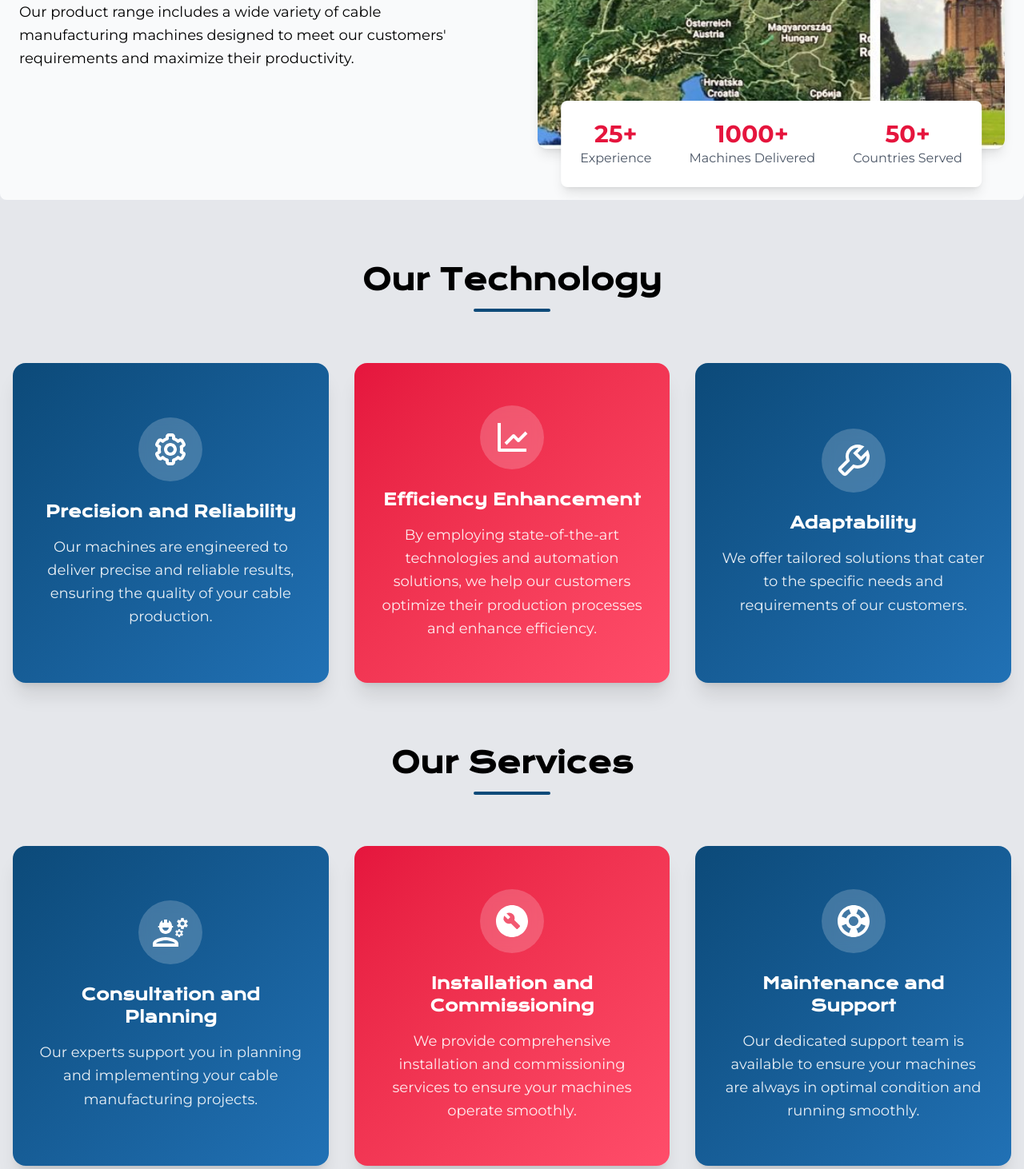
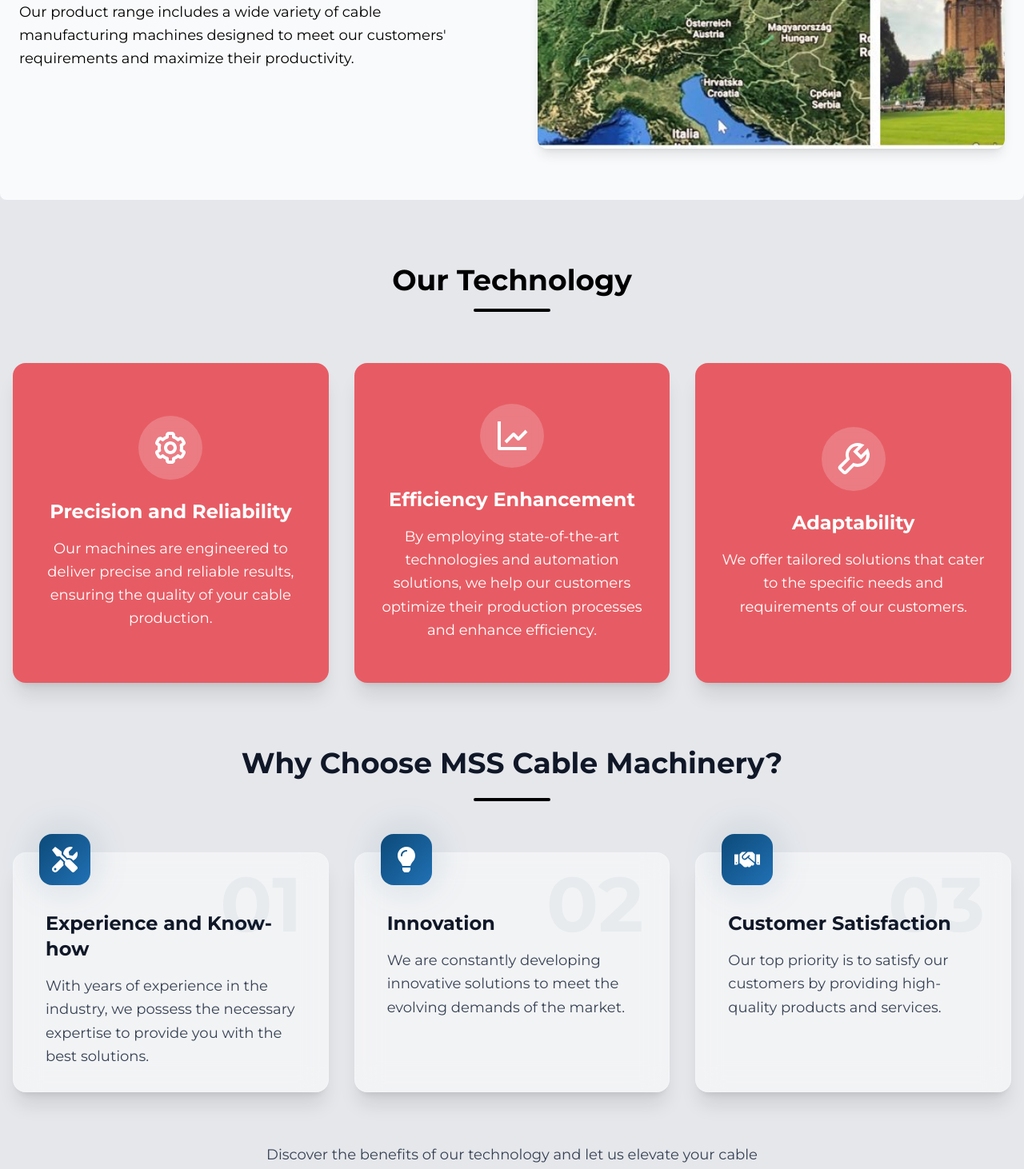
Before and after one commit to t4ner/mss-website, a React (Vite) app: page / in a window 1280 px wide. Shown: the part 1300-2762 px from the top of the page at 80% size. Built offline with nearby package versions, Linux system fonts and the light colour scheme.

Commit message:
revize-v1

```diff
--- a/src/components/CompanyBenefits.jsx
+++ b/src/components/CompanyBenefits.jsx
@@ -45,7 +45,7 @@
           >
             {t("companyBenefits.heading")}
           </h2>
-          <div className="w-24 h-1 bg-[#0C4A79] mx-auto rounded-full"></div>
+          <div className="w-24 h-1 bg-black mx-auto rounded-full"></div>
         </motion.div>
 
         <div className="grid grid-cols-1 lg:grid-cols-3 gap-8">
--- a/src/components/CompanyInfo.jsx
+++ b/src/components/CompanyInfo.jsx
@@ -22,10 +22,10 @@
                 </div>
 
                 <h1 className="text-lg lg:text-4xl font-bold mb-8 leading-tight font-krona">
-                  <span className="block text-[#0C4A79]">
+                  <span className="block ">
                     {t("companyInfo.innovativeSolutions")}
                   </span>
-                  <span className="block mt-1 text-[#E5153D]">
+                  <span className="block mt-1">
                     {t("companyInfo.cableManufacturing")}
                   </span>
                 </h1>
@@ -57,32 +57,7 @@
               />
 
               {/* İstatistik kartı */}
-              <motion.div
-                initial={{ opacity: 0, y: 20 }}
-                animate={{ opacity: 1, y: 0 }}
-                transition={{ duration: 0.6, delay: 0.4 }}
-                className="hidden lg:block absolute -bottom-12 left-1/2 -translate-x-1/2 w-[90%]"
-              >
-                <div
-                  className="bg-white rounded-lg shadow-lg p-6 flex justify-between"
-                  role="list"
-                >
-                  {[
-                    { value: "25+", label: t("companyInfo.experience") },
-                    { value: "1000+", label: t("companyInfo.machinesDelivered")},
-                    { value: "50+", label: t("companyInfo.countriesServed") },
-                  ].map((stat, index) => (
-                    <div key={index} className="text-center" role="listitem">
-                      <div className="text-3xl font-bold text-[#E5153D]">
-                        {stat.value}
-                      </div>
-                      <div className="text-base text-gray-600">
-                        {stat.label}
-                      </div>
-                    </div>
-                  ))}
-                </div>
-              </motion.div>
+
             </motion.div>
           </motion.article>
         </div>
--- a/src/components/CoreValues.jsx
+++ b/src/components/CoreValues.jsx
@@ -1,7 +1,6 @@
 import React from "react";
 import { motion } from "framer-motion";
 import { BiCog, BiLineChart, BiWrench } from "react-icons/bi";
-import { MdOutlineEngineering, MdBuildCircle, MdSupport } from "react-icons/md";
 import { useTranslation } from "react-i18next";
 
 const CoreValues = () => {
@@ -11,42 +10,16 @@
       icon: <BiCog className="text-3xl lg:text-5xl text-white" />,
       title: t("coreValues.technology.values.0.title"),
       description: t("coreValues.technology.values.0.description"),
-      gradient: "from-[#0C4A79] to-[#2171B5]",
     },
     {
       icon: <BiLineChart className="text-3xl lg:text-5xl text-white" />,
       title: t("coreValues.technology.values.1.title"),
       description: t("coreValues.technology.values.1.description"),
-      gradient: "from-[#E5153D] to-[#FF4D6A]",
     },
     {
       icon: <BiWrench className="text-3xl lg:text-5xl text-white" />,
       title: t("coreValues.technology.values.2.title"),
       description: t("coreValues.technology.values.2.description"),
-      gradient: "from-[#0C4A79] to-[#2171B5]",
-    },
-  ];
-
-  const services = [
-    {
-      icon: (
-        <MdOutlineEngineering className="text-3xl lg:text-5xl text-white" />
-      ),
-      title: t("coreValues.services.items.0.title"),
-      description: t("coreValues.services.items.0.description"),
-      gradient: "from-[#0C4A79] to-[#2171B5]",
-    },
-    {
-      icon: <MdBuildCircle className="text-3xl lg:text-5xl text-white" />,
-      title: t("coreValues.services.items.1.title"),
-      description: t("coreValues.services.items.1.description"),
-      gradient: "from-[#E5153D] to-[#FF4D6A]",
-    },
-    {
-      icon: <MdSupport className="text-3xl lg:text-5xl text-white" />,
-      title: t("coreValues.services.items.2.title"),
-      description: t("coreValues.services.items.2.description"),
-      gradient: "from-[#0C4A79] to-[#2171B5]",
     },
   ];
 
@@ -66,11 +39,10 @@
           className="relative group h-[300px] lg:h-[400px]"
           role="listitem"
           aria-labelledby={`${sectionId}-title-${index}`}
-          ß
         >
           <div
             className={`
-              h-full bg-gradient-to-br ${item.gradient}
+              h-full bg-red-600/60
               rounded-2xl p-8 shadow-xl transform transition-all duration-300
               hover:shadow-2xl flex flex-col justify-center
             `}
@@ -85,11 +57,11 @@
               </div>
               <h3
                 id={`${sectionId}-title-${index}`}
-                className="text-lg lg:text-xl font-krona font-semibold mb-4 text-white"
+                className="text-lg lg:text-2xl font-bold font-krona mb-4 text-white"
               >
                 {item.title}
               </h3>
-              <p className="text-white/90 text-sm lg:text-lg leading-relaxed">
+              <p className="text-white text-sm lg:text-lg leading-relaxed">
                 {item.description}
               </p>
             </div>
@@ -117,33 +89,12 @@
             {t("coreValues.technology.heading")}
           </h2>
           <div
-            className="w-24 h-1 bg-[#0C4A79] mx-auto rounded-full"
+            className="w-24 h-1 bg-black mx-auto rounded-full"
             role="presentation"
           ></div>
         </motion.section>
 
         <CardGrid items={values} sectionId="technology" />
-
-        <motion.section
-          initial={{ opacity: 0, y: -20 }}
-          whileInView={{ opacity: 1, y: 0 }}
-          transition={{ duration: 0.6 }}
-          className="text-center mb-10 lg:mb-16 mt-10 lg:mt-20"
-          aria-labelledby="services-heading"
-        >
-          <h2
-            id="services-heading"
-            className="text-lg lg:text-4xl font-bold mb-4 font-krona"
-          >
-            {t("coreValues.services.heading")}
-          </h2>
-          <div
-            className="w-24 h-1 bg-[#0C4A79] mx-auto rounded-full"
-            role="presentation"
-          ></div>
-        </motion.section>
-
-        <CardGrid items={services} sectionId="services" />
       </div>
     </main>
   );
--- a/src/components/ProductServices.jsx
+++ b/src/components/ProductServices.jsx
@@ -20,26 +20,19 @@
     <MdPeople className="text-3xl lg:text-5xl text-white" />,
   ];
 
-  const gradients = [
-    "from-[#0C4A79] to-[#2171B5]",
-    "from-[#E5153D] to-[#FF4D6A]",
-    "from-[#0C4A79] to-[#2171B5]",
-    "from-[#0C4A79] to-[#2171B5]",
-    "from-[#E5153D] to-[#FF4D6A]",
-    "from-[#0C4A79] to-[#2171B5]",
-  ];
+
 
   const items = t("products.services.items", { returnObjects: true }).map(
     (item, index) => ({
       ...item,
       icon: serviceIcons[index],
-      gradient: gradients[index],
+
     })
   );
 
   const CardGrid = ({ items }) => (
     <div
-      className="grid grid-cols-1 lg:grid-cols-3 gap-8"
+      className="grid grid-cols-1 lg:grid-cols-3 gap-8 "
       role="list"
       aria-label="Feature cards"
     >
@@ -56,7 +49,7 @@
         >
           <div
             className={`
-              h-full bg-gradient-to-br ${item.gradient}
+              h-full bg-blue-500/60
               rounded-2xl p-8 shadow-xl transform transition-all duration-300
               hover:shadow-2xl flex flex-col justify-center
             `}
@@ -71,7 +64,7 @@
               </div>
               <h3
                 id={`features-title-${index}`}
-                className="text-lg lg:text-xl font-krona font-semibold mb-4 text-white"
+                className="text-lg lg:text-2xl font-krona font-bold mb-4 text-white"
               >
                 {item.title}
               </h3>
@@ -87,7 +80,7 @@
   );
 
   return (
-    <main>
+    <main className="mt-20">
       <div className="container mx-auto px-2 lg:px-4">
         <motion.section
           initial={{ opacity: 0, y: -20 }}
@@ -103,7 +96,7 @@
             {t("products.services.title")}
           </h2>
           <div
-            className="w-24 h-1 bg-[#0C4A79] mx-auto rounded-full"
+            className="w-24 h-1 bg-black mx-auto rounded-full"
             role="presentation"
           ></div>
         </motion.section>
--- a/src/index.css
+++ b/src/index.css
@@ -8,7 +8,7 @@
 }
 
 @theme {
-  --font-krona: "Krona One", sans-serif;
+  --font-krona: "Montserrat", sans-serif;
 }
 
 @layer components {
--- a/src/pages/Products.jsx
+++ b/src/pages/Products.jsx
@@ -21,7 +21,6 @@
       <div className="space-y-10 lg:space-y-20">
         <ProductsInfo />
         <ProductList />
-        <ProductServices />
       </div>
       <Footer />
     </div>
--- a/src/pages/Services.jsx
+++ b/src/pages/Services.jsx
@@ -6,6 +6,7 @@
 import ServicesBenefits from "../components/ServicesBenefits";
 import Footer from "../components/Footer";
 import { useTranslation } from "react-i18next";
+import ProductServices from "../components/ProductServices";
 
 const Services = () => {
   const { t } = useTranslation();
@@ -20,7 +21,8 @@
       />
       <ServicesInfo />
       <ServicesDetail />
-      <ServicesBenefits />
+      <ProductServices />
+      {/* <ServicesBenefits /> */}
       <Footer />
     </div>
   );
```
